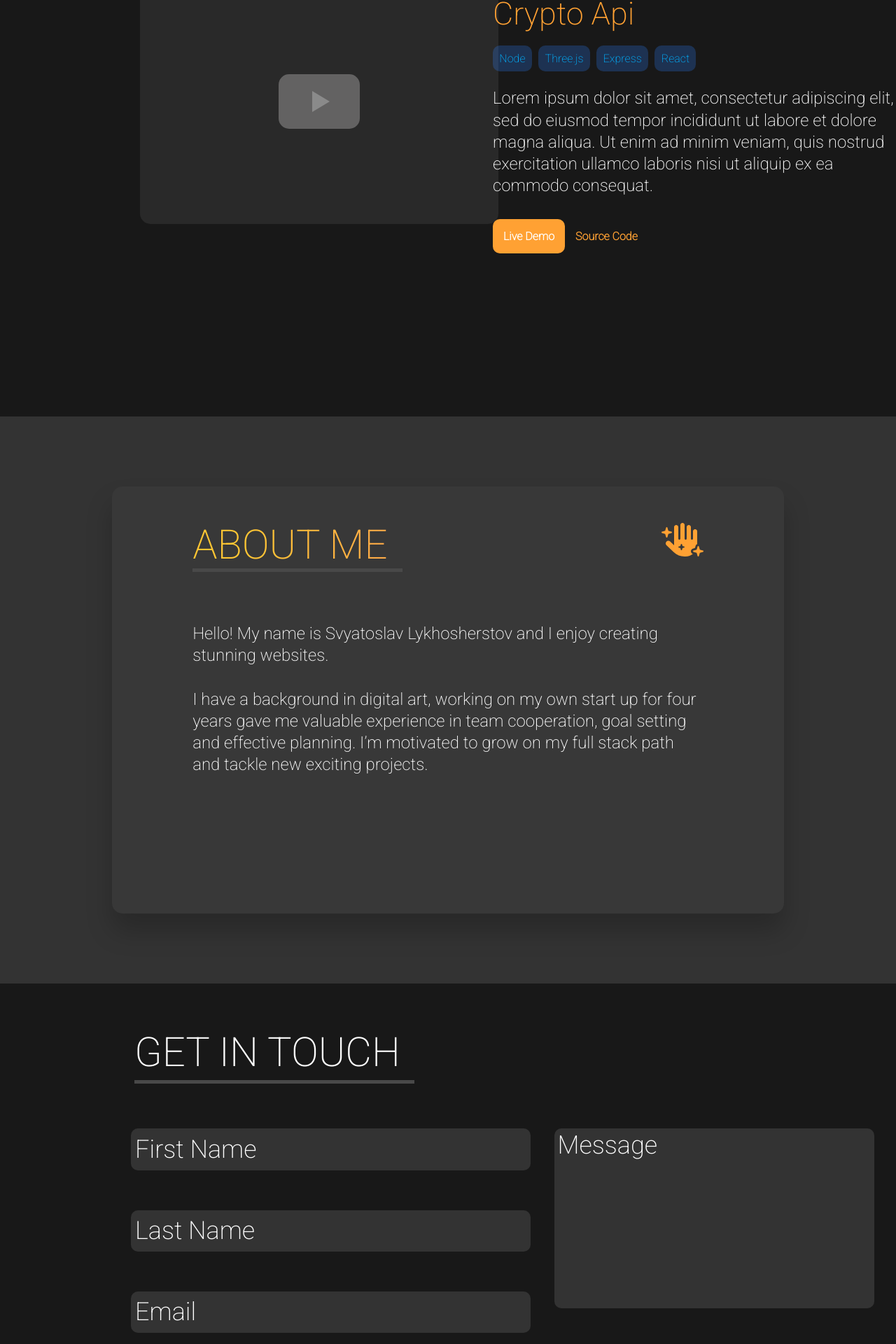
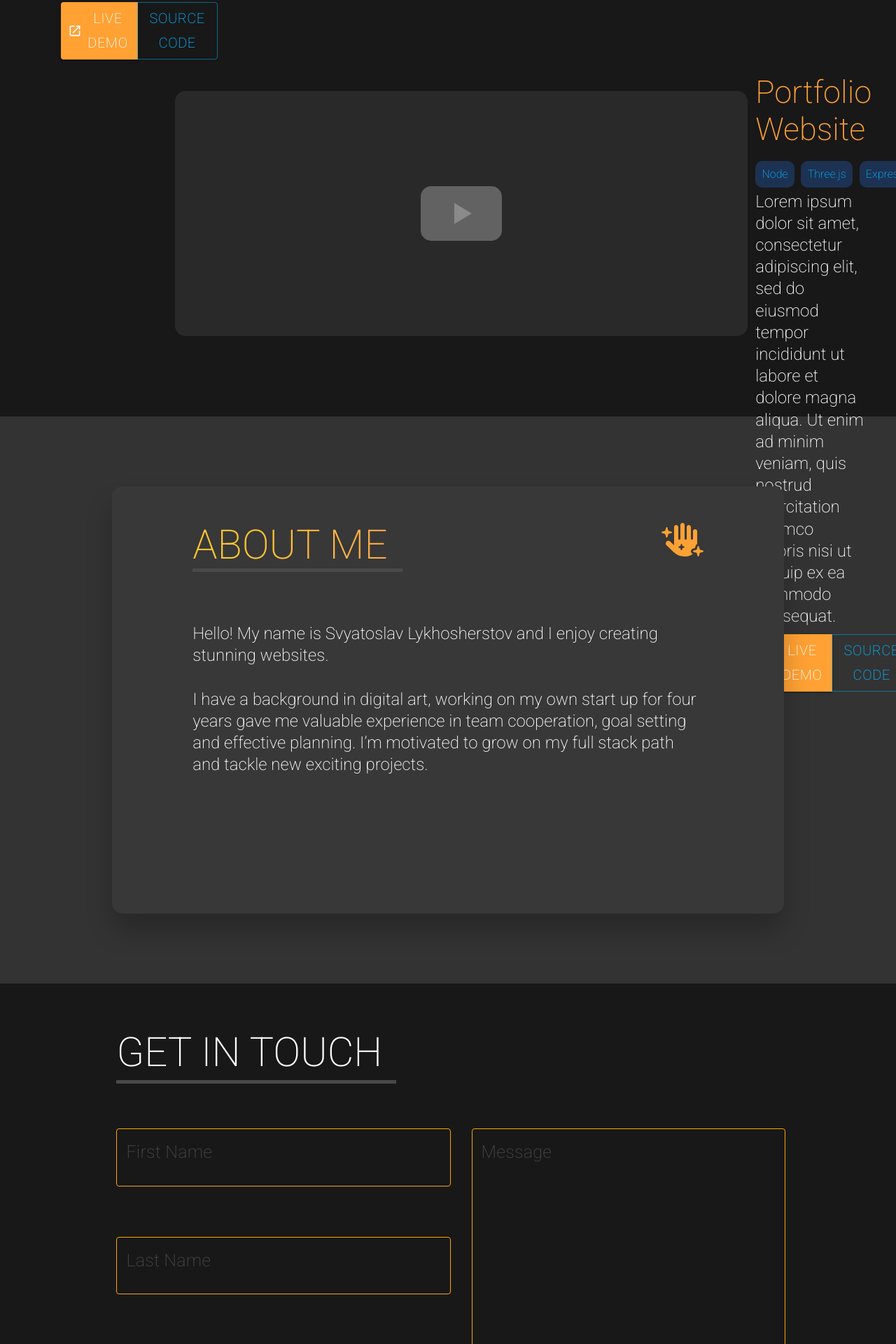
Before and after one commit to SlavLyk/Portfolio_Website, a React (Create React App) app: page / in a window 1280 px wide. Shown: the part 2697-4617 px from the top of the page at 70% size. Built offline with nearby package versions, Linux system fonts and the light colour scheme.

Commit message:
MUI v5 creating ui theme and components

```diff
--- a/package.json
+++ b/package.json
@@ -3,11 +3,15 @@
   "version": "0.1.0",
   "private": true,
   "dependencies": {
+    "@emotion/react": "^11.10.4",
+    "@emotion/styled": "^11.10.4",
     "@fortawesome/fontawesome-svg-core": "^6.1.1",
     "@fortawesome/free-brands-svg-icons": "^6.1.1",
     "@fortawesome/free-regular-svg-icons": "^6.1.1",
     "@fortawesome/free-solid-svg-icons": "^6.1.1",
     "@fortawesome/react-fontawesome": "^0.1.18",
+    "@mui/icons-material": "^5.10.6",
+    "@mui/material": "^5.10.6",
     "@testing-library/jest-dom": "^5.16.1",
     "@testing-library/react": "^11.2.7",
     "@testing-library/user-event": "^12.8.3",
--- a/src/components/Contact.js
+++ b/src/components/Contact.js
@@ -1,6 +1,36 @@
-import {FontAwesomeIcon} from '@fortawesome/react-fontawesome'
-import { faLinkedinIn, faGithub, faYoutube } from '@fortawesome/free-brands-svg-icons'
-import { faFile } from '@fortawesome/free-solid-svg-icons'
+import { FontAwesomeIcon } from "@fortawesome/react-fontawesome";
+import {
+  faLinkedinIn,
+  faGithub,
+  faYoutube,
+} from "@fortawesome/free-brands-svg-icons";
+import { faFile } from "@fortawesome/free-solid-svg-icons";
+import { TextField, Grid } from "@mui/material";
+import Button from "@mui/material/Button";
+
+const style = {
+  mb: 8,
+  fontSize: "63px",
+  input: {
+    color: "white",
+  },
+  "&:hover fieldset": {
+    borderWidth: 2,
+  },
+  "& .MuiInputLabel-root": {
+    color: "green",
+    fontSize: 25,
+  }, //styles the label
+  "& .MuiOutlinedInput-root": {
+    "& > fieldset": { borderColor: "orange" },
+  },
+  "& .MuiOutlinedInput-root:hover": {
+    "& > fieldset": {
+      borderColor: "orange",
+    },
+  },
+  //   backgroundColor: { xs: "pink" },
+};
 
 const Contact = () => {
   return (
@@ -8,45 +38,91 @@ const Contact = () => {
       <div className="contact-heading">
         <h2>GET IN TOUCH</h2>
       </div>
-                <div className="project-rectangle">
-            </div>
+      <div className="project-rectangle"></div>
       <div className="contact-content">
         <ul className="left-contact">
-                    <li className="left-contact-li">First Name</li>
-                    <li className="left-contact-li">Last Name</li>
-                    <li className="left-contact-li">Email</li>
-                    <li className="contact-send-btn">Send</li>
+          <Grid container spacing={1}>
+            <Grid sm={12} item>
+              <TextField
+                fullWidth
+                sx={{ ...style }}
+                label="First Name"
+                placeholder="Enter First Name"
+                variant="outlined"
+              ></TextField>
+            </Grid>
+            <Grid sm={12} item>
+              <TextField
+                fullWidth
+                sx={{ ...style }}
+                label="Last Name"
+                placeholder="Enter First Name"
+                variant="outlined"
+              ></TextField>
+            </Grid>
+            <Grid sm={12} item>
+              <TextField
+                fullWidth
+                sx={{ ...style }}
+                label="Email"
+                placeholder="Enter First Name"
+                variant="outlined"
+              ></TextField>
+            </Grid>
+            <Grid sm={12} item>
+              <Button
+                sx={{ ...style, pr: 4, pl: 4, fontSize: "28px" }}
+                variant="contained"
+                color="primary"
+              >
+                Send
+              </Button>
+            </Grid>
+          </Grid>
         </ul>
 
         <ul className="right-contact">
-                    <li className="right-contact-li">Message</li>
+          <Grid container spacing={1}>
+            <Grid sm={22} item>
+              <TextField
+                fullWidth
+                sx={{ ...style }}
+                label="Message"
+                multiline
+                rows={9.3}
+                inputProps={{ style: { color: "white" } }}
+                placeholder="Enter First Name"
+                variant="outlined"
+              ></TextField>
+            </Grid>
+          </Grid>
         </ul>
       </div>
       <div className="footer">
         <div className="footer-item header-linkedin">
           <a href="https://www.linkedin.com/in/svyatoslav-lykhosherstov/">
-                    <FontAwesomeIcon icon={ faLinkedinIn }></FontAwesomeIcon>
+            <FontAwesomeIcon icon={faLinkedinIn}></FontAwesomeIcon>
           </a>
         </div>
         <div className="footer-item header-github">
           <a href="https://github.com/SlavLyk?tab=repositories">
-                <FontAwesomeIcon icon={ faGithub }></FontAwesomeIcon>
+            <FontAwesomeIcon icon={faGithub}></FontAwesomeIcon>
           </a>
         </div>
         <div className="footer-item header-youtube">
           <a href="https://www.youtube.com/">
-                <FontAwesomeIcon icon={ faYoutube }></FontAwesomeIcon>
+            <FontAwesomeIcon icon={faYoutube}></FontAwesomeIcon>
           </a>
         </div>
         <div className="footer-item header-resume">
           <a href="https://www.linkedin.com/in/svyatoslav-lykhosherstov/">
-                <FontAwesomeIcon icon={ faFile }></FontAwesomeIcon>
+            <FontAwesomeIcon icon={faFile}></FontAwesomeIcon>
           </a>
         </div>
       </div>
       )
     </div>
-    )
-}
+  );
+};
 
-export default Contact
+export default Contact;
--- a/src/components/Projects.js
+++ b/src/components/Projects.js
@@ -1,3 +1,8 @@
+import * as React from "react";
+import ButtonGroup from "@mui/material/ButtonGroup";
+import Button from "@mui/material/Button";
+import OpenInNewRoundedIcon from "@mui/icons-material/OpenInNewRounded";
+
 const openInNewTab = (url) => {
   window.open(url, "_blank", "noopener,noreferrer");
 };
@@ -27,18 +32,31 @@ const Projects = () => {
             experience.
           </p>
           <div className="project-links">
-            <button
-              className="live-demo-btn"
+            {/* MUI BUTTON */}
+            <ButtonGroup>
+              <Button
+                sx={{ fontSize: "20px" }}
                 onClick={(e) => {
                   e.preventDefault();
                   openInNewTab("https://floating-axe-website.herokuapp.com/");
                 }}
+                startIcon={<OpenInNewRoundedIcon />}
+                variant="contained"
               >
                 Live Demo
-            </button>
-            <a href="#" className="source-demo-btn">
+              </Button>
+              <Button
+                sx={{ fontSize: "20px" }}
+                onClick={(e) => {
+                  e.preventDefault();
+                  openInNewTab("https://github.com/SlavLyk/Fas_Website");
+                }}
+                variant="outlined"
+                color="secondary"
+              >
                 Source Code
-            </a>
+              </Button>
+            </ButtonGroup>
           </div>
         </div>
         <div className="project-right">
@@ -60,7 +78,7 @@ const Projects = () => {
         </div>
         <div className="project-left-v2">
           <div className="project-title">
-            <h3>Crypto Api</h3>
+            <h3>Portfolio Website</h3>
             <div className="technologies">
               <div className="tech-items">Node</div>
               <div className="tech-items">Three.js</div>
@@ -75,12 +93,30 @@ const Projects = () => {
             aliquip ex ea commodo consequat.{" "}
           </p>
           <div className="project-links">
-            <a href="#" className="live-demo-btn">
+            <ButtonGroup>
+              <Button
+                sx={{ fontSize: "20px" }}
+                onClick={(e) => {
+                  e.preventDefault();
+                  openInNewTab("https://floating-axe-website.herokuapp.com/");
+                }}
+                startIcon={<OpenInNewRoundedIcon />}
+                variant="contained"
+              >
                 Live Demo
-            </a>
-            <a href="#" className="source-demo-btn">
+              </Button>
+              <Button
+                sx={{ fontSize: "20px" }}
+                onClick={(e) => {
+                  e.preventDefault();
+                  openInNewTab("https://github.com/SlavLyk/Fas_Website");
+                }}
+                variant="outlined"
+                color="secondary"
+              >
                 Source Code
-            </a>
+              </Button>
+            </ButtonGroup>
           </div>
         </div>
       </div>
--- a/src/components/Skills.js
+++ b/src/components/Skills.js
@@ -17,7 +17,6 @@ const Skills = () => {
       </div>
       <div className="rectangle"></div>
       <Cards />
-      {/* <CardSelector /> */}
     </div>
   );
 };
--- a/src/index.css
+++ b/src/index.css
@@ -291,13 +291,27 @@ a:hover {
   height: 1300px;
 }
 
+input {
+  color: white !important;
+}
+
+::placeholder {
+  color: white !important;
+}
+
+label {
+  font-size: 50px;
+  color: rgb(70, 70, 70) !important;
+}
 .project-content-v1 {
   display: grid;
   grid-template-columns: 1fr 2fr;
 }
 
 .project-content-v2 {
-  display: flex;
+  display: grid;
+  margin-top: 1%;
+  grid-template-columns: 1fr 1fr;
 
   padding-bottom: 5%;
 }
@@ -309,7 +323,6 @@ a:hover {
 .project-title {
   display: flex;
   flex-direction: column;
-  margin-left: 25%;
   margin-top: 5%;
   align-items: start;
 }
@@ -317,7 +330,7 @@ a:hover {
 .project-text {
   padding-top: 3%;
   padding-bottom: 3%;
-  padding-left: 25%;
+
   display: flex;
 }
 
@@ -340,7 +353,7 @@ a:hover {
 }
 .project-left {
   width: 100%;
-  margin-left: 13%;
+  margin-left: 39%;
 }
 
 .project-right {
@@ -350,18 +363,20 @@ a:hover {
 }
 
 .project-left-v2 {
-  flex: 0.6;
+  width: 100%;
+  margin-left: 5%;
+  padding-right: 30%;
 }
 
 .project-right-v2 {
-  flex: 0.4;
+  width: 100%;
 }
 .video {
   background-color: rgb(41, 41, 41);
   margin-right: 18%;
-  margin-left: 200px;
+  margin-left: 250px;
   margin-top: 3%;
-  width: 100%;
+  width: 818px;
   height: 350px;
   border-radius: 15px;
   display: flex;
@@ -388,7 +403,6 @@ a:hover {
   border-bottom: 15px solid transparent;
 }
 .project-links {
-  margin-left: 25%;
   margin-top: 3%;
 }
 
@@ -444,15 +458,16 @@ a:hover {
 /* CONTACT */
 .contact {
   background-color: var(--BG);
+  height: 1080px;
 }
 
 .contact-heading {
-  padding: 5% 9% 0.5% 15%;
+  padding: 5% 9% 0.5% 13%;
   font-size: 58px;
 }
 
 .project-rectangle {
-  margin-left: 15%;
+  margin-left: 13%;
   width: 400px;
   height: 5px;
   left: 370px;
@@ -461,16 +476,16 @@ a:hover {
 }
 
 .contact-content {
-  margin-top: 5%;
-  margin-left: 12%;
+  margin: 5% 10% 10% 13%;
   display: flex;
   justify-content: start;
 }
 
 .left-contact {
   color: white;
-  padding: 0% 3%;
+  /* padding: 0% 3%; */
   list-style: none;
+  width: 100%;
 }
 
 .left-contact-li {
@@ -485,6 +500,9 @@ a:hover {
 .right-contact {
   color: white;
   list-style: none;
+  padding: 0% 3%;
+  /* padding-right: 250px; */
+  width: 100%;
 }
 
 .right-contact-li {
--- a/src/index.js
+++ b/src/index.js
@@ -1,14 +1,34 @@
-import React from 'react';
-import ReactDOM from 'react-dom';
-import './index.css';
-import App from './App';
-import reportWebVitals from './reportWebVitals';
+import React from "react";
+import ReactDOM from "react-dom";
+import "./index.css";
+import App from "./App";
+import reportWebVitals from "./reportWebVitals";
+import { ThemeProvider, createTheme } from "@mui/material";
+
+const theme = createTheme({
+  typography: {
+    fontSize: 30,
+  },
+  palette: {
+    primary: {
+      main: "#FFA133",
+      // light: "#757ce8",
+      // dark: "#002884",
+      contrastText: "white",
+    },
+    secondary: {
+      main: "#00B3FF",
+    },
+  },
+});
 
 ReactDOM.render(
   <React.StrictMode>
-    <App />
+    <ThemeProvider theme={theme}>
+      <App />
+    </ThemeProvider>
   </React.StrictMode>,
-  document.getElementById('root')
+  document.getElementById("root")
 );
 
 reportWebVitals();
```
Also changed, not shown: 1 other file (tests, documents, lock files or other folders). Lines whose indentation alone changed are shown as unchanged.
